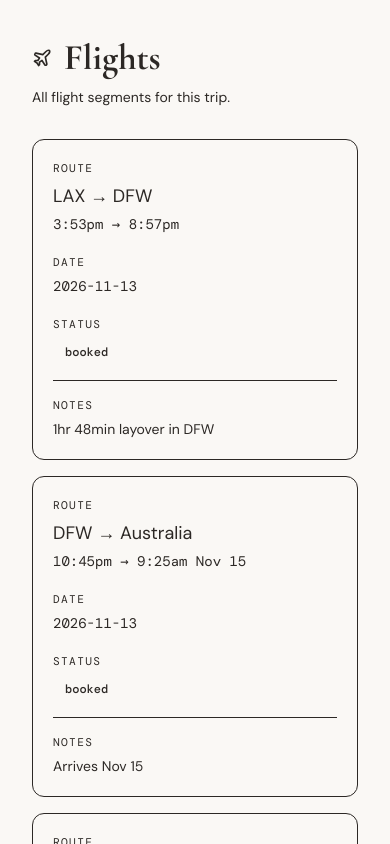
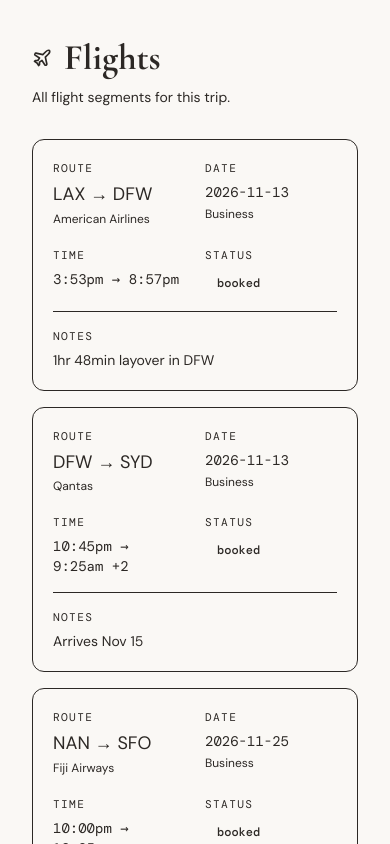
Before and after one commit to kya-lulu/travel-brain, a Next.js app: page /trips/australia-nov-2026 in a window 390 px wide. Shown: the part 2600-3444 px from the top of the page. Built offline with nearby package versions, Linux system fonts and the light colour scheme.

Commit message:
Redesign flight cards: airline/aircraft under route, cabin under date, dedicated time column

```diff
--- a/src/app/page.tsx
+++ b/src/app/page.tsx
@@ -21,7 +21,7 @@ const destinationImages: Record<string, string> = {
   "mobula-rays-jumping":
     "https://images.unsplash.com/photo-1544551763-46a013bb70d5?w=800&h=530&fit=crop&q=80",
   "kyrgyzstan-mountains-horses":
-    "https://images.unsplash.com/photo-1565967511849-76a60a516170?w=800&h=530&fit=crop&q=80",
+    "https://images.unsplash.com/photo-1506905925346-21bda4d32df4?w=800&h=530&fit=crop&q=80",
   "seoul-autumn":
     "https://images.unsplash.com/photo-1517154421773-0529f29ea451?w=800&h=530&fit=crop&q=80",
   "tropical-island-nz-mountains":
--- a/src/app/trips/[slug]/page.tsx
+++ b/src/app/trips/[slug]/page.tsx
@@ -93,7 +93,7 @@ const tripImages: Record<string, {
     ],
   },
   'stans-aug-2026': {
-    hero: 'https://images.unsplash.com/photo-1565967511849-76a60a516170?w=1400&h=500&fit=crop&q=80',
+    hero: 'https://images.unsplash.com/photo-1506905925346-21bda4d32df4?w=1400&h=500&fit=crop&q=80',
     gallery: [
       'https://images.unsplash.com/photo-1504280390367-361c6d9f38f4?w=500&h=350&fit=crop&q=80',
       'https://images.unsplash.com/photo-1600298882525-1ac42413b969?w=500&h=350&fit=crop&q=80',
@@ -389,37 +389,37 @@ export default async function TripPage({
                   className="p-5 md:p-6 rounded-xl bg-surface border border-border/60 shadow-card"
                   style={{ animation: `fadeInUp 0.4s ease-out ${0.05 * (idx + 1)}s backwards` }}
                 >
-                  <div className="grid grid-cols-1 md:grid-cols-4 gap-5 mb-4">
-                    <div className="md:col-span-2">
+                  {/* Primary row: Route / Date / Time / Status */}
+                  <div className="grid grid-cols-2 md:grid-cols-4 gap-5">
+                    <div>
                       <p className="font-mono text-[0.7rem] tracking-[0.12em] uppercase text-accent mb-1">Route</p>
-                      <p className="text-text font-display text-lg font-600">{flight.route}</p>
-                      {flight.time && (
-                        <p className="text-text font-mono text-sm font-500 mt-1">{flight.time}</p>
+                      <p className="text-text font-display text-lg font-600 leading-snug">{flight.route}</p>
+                      {flight.airline && (
+                        <p className="text-text-muted text-xs font-body mt-1">
+                          {flight.airline}{flight.aircraft ? ` · ${flight.aircraft}` : ''}
+                        </p>
                       )}
                     </div>
                     <div>
                       <p className="font-mono text-[0.7rem] tracking-[0.12em] uppercase text-accent mb-1">Date</p>
                       <p className="text-text font-mono text-sm">{flight.date}</p>
+                      {flight.cabin && (
+                        <p className="text-text-muted text-xs font-body mt-1">{flight.cabin}</p>
+                      )}
+                    </div>
+                    <div>
+                      <p className="font-mono text-[0.7rem] tracking-[0.12em] uppercase text-accent mb-1">Time</p>
+                      <p className="text-text font-mono text-sm font-500">{flight.time || '—'}</p>
                     </div>
                     <div>
                       <p className="font-mono text-[0.7rem] tracking-[0.12em] uppercase text-accent mb-1">Status</p>
                       <StatusBadge status={flight.status as TripStatus} label={flight.status} />
                     </div>
                   </div>
-                  {(flight.airline || flight.cabin || flight.confirmation || flight.notes) && (
-                    <div className="grid grid-cols-2 md:grid-cols-4 gap-4 pt-4 border-t border-border/40">
-                      {flight.airline && (
-                        <div>
-                          <p className="font-mono text-[0.7rem] tracking-[0.12em] uppercase text-accent mb-1">Airline</p>
-                          <p className="text-text-secondary text-sm font-body">{flight.airline}</p>
-                        </div>
-                      )}
-                      {flight.cabin && (
-                        <div>
-                          <p className="font-mono text-[0.7rem] tracking-[0.12em] uppercase text-accent mb-1">Cabin</p>
-                          <p className="text-text-secondary text-sm font-body">{flight.cabin}</p>
-                        </div>
-                      )}
+
+                  {/* Secondary row: Confirmation / Notes */}
+                  {(flight.confirmation || flight.notes) && (
+                    <div className="grid grid-cols-2 md:grid-cols-4 gap-4 pt-4 mt-4 border-t border-border/40">
                       {flight.confirmation && (
                         <div>
                           <p className="font-mono text-[0.7rem] tracking-[0.12em] uppercase text-accent mb-1">Confirmation</p>
@@ -429,7 +429,7 @@ export default async function TripPage({
                         </div>
                       )}
                       {flight.notes && (
-                        <div className="col-span-2 md:col-span-1">
+                        <div className="col-span-2 md:col-span-3">
                           <p className="font-mono text-[0.7rem] tracking-[0.12em] uppercase text-accent mb-1">Notes</p>
                           <p className="text-text-secondary text-sm font-body">{flight.notes}</p>
                         </div>
--- a/src/data/trips.ts
+++ b/src/data/trips.ts
@@ -6,6 +6,7 @@ export interface Flight {
   route: string;
   time?: string;
   airline?: string;
+  aircraft?: string;
   cabin?: string;
   confirmation?: string;
   status: 'booked' | 'pending' | 'needs_action' | 'canceled';
@@ -87,11 +88,11 @@ export const trips: Trip[] = [
     travelers: '4 adults (Terry, Janelle, Janelle\'s parents)',
     heroImage: 'kruger-safari-lion',
     flights: [
-      { segment: 1, date: '2026-04-21', route: 'ORD → LHR', time: '9:15pm → 11:15am +1', status: 'booked', notes: 'Overnight flight' },
-      { segment: 2, date: '2026-04-22', route: 'LHR → JNB', time: '7:00pm → 7:00am +1', status: 'booked', notes: 'Arrive JNB April 23' },
-      { segment: 3, date: '2026-04-23', route: 'JNB → HDS (Hoedspruit)', time: '10:30am → 11:30am', confirmation: 'XEB2ZT', status: 'booked', notes: 'Transfer to Shindzela upon arrival' },
-      { segment: 4, date: '2026-04-28', route: 'JNB → FRA', time: '6:35pm → 6:00am +1', airline: 'Condor', confirmation: 'AFR58A', status: 'booked', notes: '8hr layover in Frankfurt' },
-      { segment: 5, date: '2026-04-29', route: 'FRA → YYZ', time: '2:15pm → 3:45pm', confirmation: 'AFR58A', status: 'booked' },
+      { segment: 1, date: '2026-04-21', route: 'ORD → LHR', time: '9:15pm → 11:15am +1', airline: 'British Airways', cabin: 'Business', status: 'booked', notes: 'Overnight flight' },
+      { segment: 2, date: '2026-04-22', route: 'LHR → JNB', time: '7:00pm → 7:00am +1', airline: 'British Airways', cabin: 'Business', status: 'booked', notes: 'Arrive JNB April 23' },
+      { segment: 3, date: '2026-04-23', route: 'JNB → HDS (Hoedspruit)', time: '10:30am → 11:30am', airline: 'Airlink', confirmation: 'XEB2ZT', status: 'booked', notes: 'Regional hop, transfer to Shindzela' },
+      { segment: 4, date: '2026-04-28', route: 'JNB → FRA', time: '6:35pm → 6:00am +1', airline: 'Condor', aircraft: 'A330-900neo', cabin: 'Business', confirmation: 'AFR58A', status: 'booked', notes: '8hr layover in Frankfurt' },
+      { segment: 5, date: '2026-04-29', route: 'FRA → YYZ', time: '2:15pm → 3:45pm', airline: 'Condor', aircraft: 'A330-900neo', cabin: 'Business', confirmation: 'AFR58A', status: 'booked' },
     ],
     hotels: [
       { property: 'Shindzela Tented Camp', location: 'Timbavati Reserve', checkIn: '2026-04-23', checkOut: '2026-04-25', status: 'booked', cost: 'R47,310 ZAR (~$2,557 USD for 4 pax)', notes: 'Intimate bush camp, 5–8 guests per group' },
@@ -145,9 +146,9 @@ export const trips: Trip[] = [
     travelers: '2 adults',
     heroImage: 'mobula-rays-jumping',
     flights: [
-      { segment: 1, date: '2026-05-26', route: 'SEA → SJD', time: '9:45am → 2:10pm', status: 'booked', notes: 'Terry flight' },
-      { segment: 2, date: '2026-05-26', route: 'SFO → SJD', time: '10:50am → 2:02pm', confirmation: 'K3NPTC', status: 'booked', notes: 'Janelle flight' },
-      { segment: 3, date: '2026-05-31', route: 'SJD → SEA', time: '11:20am → 3:56pm', airline: 'Alaska', confirmation: 'IMDKIR', status: 'booked', notes: 'Changed from Delta JQDOIY (cancelled)' },
+      { segment: 1, date: '2026-05-26', route: 'SEA → SJD', time: '9:45am → 2:10pm', airline: 'Alaska Airlines', cabin: 'Economy', status: 'booked', notes: 'Terry flight' },
+      { segment: 2, date: '2026-05-26', route: 'SFO → SJD', time: '10:50am → 2:02pm', airline: 'Alaska Airlines', cabin: 'Economy', confirmation: 'K3NPTC', status: 'booked', notes: 'Janelle flight' },
+      { segment: 3, date: '2026-05-31', route: 'SJD → SEA', time: '11:20am → 3:56pm', airline: 'Alaska Airlines', cabin: 'Economy', confirmation: 'IMDKIR', status: 'booked', notes: 'Changed from Delta (cancelled)' },
     ],
     hotels: [
       { property: 'Park Hyatt Los Cabos', location: 'Cabo San Lucas', checkIn: '2026-05-26', checkOut: '2026-05-27', program: 'Hyatt', status: 'pending', notes: 'Pre-expedition night — needs to be changed/confirmed' },
@@ -194,10 +195,10 @@ export const trips: Trip[] = [
     travelers: '2 adults (Terry & Janelle)',
     heroImage: 'kyrgyzstan-mountains-horses',
     flights: [
-      { segment: 1, date: '2026-07-31', route: 'SEA → IST', time: '19:10 → 17:00 +1', confirmation: 'S3BPNY', status: 'booked', notes: 'Seats 4A and 6A booked' },
-      { segment: 2, date: '2026-08-01', route: 'IST → FRU (Bishkek)', time: '20:20 → 04:30 +1', airline: 'A321', confirmation: 'RP7MM5', status: 'booked', notes: '35K + $121/person. Seats booked.' },
-      { segment: 3, date: '2026-08-12', route: 'ALA → IST', time: '9:00am → 13:25', status: 'booked', notes: 'Almaty to Istanbul' },
-      { segment: 4, date: '2026-08-12', route: 'IST → SEA', status: 'needs_action', notes: 'Need to book IST→SEA connection. FinnAir HEL route (96MPQQ) cancelled. Options: direct IST 185K + $514, or 35K + $128, or 135K + $315, or 160K + $443' },
+      { segment: 1, date: '2026-07-31', route: 'SEA → IST', time: '19:10 → 17:00 +1', airline: 'Turkish Airlines', cabin: 'Business', confirmation: 'S3BPNY', status: 'booked', notes: 'Seats 4A & 6A' },
+      { segment: 2, date: '2026-08-01', route: 'IST → FRU (Bishkek)', time: '20:20 → 04:30 +1', airline: 'Turkish Airlines', aircraft: 'A321', cabin: 'Business', confirmation: 'RP7MM5', status: 'booked', notes: '35K + $121/person' },
+      { segment: 3, date: '2026-08-12', route: 'ALA → IST', time: '9:00am → 13:25', airline: 'Turkish Airlines', cabin: 'Business', status: 'booked', notes: 'Almaty to Istanbul' },
+      { segment: 4, date: '2026-08-12', route: 'IST → SEA', airline: 'TBD', cabin: 'Business', status: 'needs_action', notes: 'FinnAir HEL route cancelled. Options: direct IST 185K+$514, or 35K+$128, or 135K+$315' },
     ],
     hotels: [
       { property: 'TBD — Bishkek', location: 'Bishkek, Kyrgyzstan', checkIn: '2026-08-02', checkOut: '2026-08-03', status: 'not_booked', notes: 'Need to book — pre-trek acclimatization night' },
@@ -250,13 +251,13 @@ export const trips: Trip[] = [
     statusLabel: 'Partially Booked',
     travelers: 'Terry',
     flights: [
-      { segment: 1, date: '2026-09-24', route: 'SEA → SIN', time: '10:15am → 17:35 +1', status: 'booked', notes: 'Arrive Singapore Sept 25' },
-      { segment: 2, date: '2026-09-25', route: 'SIN → CGK', time: '18:30 → 19:20', status: 'booked', notes: 'Singapore to Jakarta same evening' },
-      { segment: 3, date: '2026-09-26', route: 'CGK → KOE', time: '7:05am → 11:05am', airline: 'Garuda', confirmation: 'AENN85', status: 'booked', notes: 'Jakarta to Kupang' },
-      { segment: 4, date: '2026-09-27', route: 'KOE → ARD', time: '8:30am → 9:30am', confirmation: 'HKSRAV', status: 'booked', notes: 'Kupang to Alor' },
-      { segment: 5, date: '2026-10-09', route: 'AMQ → CGK', time: '4:15pm → 5:40pm', airline: 'Garuda', confirmation: 'DOSB8U', status: 'booked', notes: 'Ambon to Jakarta — return from diving' },
-      { segment: 6, date: '2026-10-10', route: 'CGK → TPE', time: '2:40pm → 9:10pm', airline: 'Air France', confirmation: 'YRIBKT', status: 'booked', notes: 'Jakarta to Taipei' },
-      { segment: 7, date: '2026-10-13', route: 'TPE → SEA', time: '15:15 → 21:00', confirmation: 'FA6F6L', status: 'booked', notes: 'Taipei to Seattle. Alt: 21:50 arrival LAX + connection, or 8:45am departure.' },
+      { segment: 1, date: '2026-09-24', route: 'SEA → SIN', time: '10:15am → 17:35 +1', airline: 'Singapore Airlines', cabin: 'Business', status: 'booked', notes: 'Arrive Singapore Sept 25' },
+      { segment: 2, date: '2026-09-25', route: 'SIN → CGK', time: '18:30 → 19:20', airline: 'Singapore Airlines', cabin: 'Economy', status: 'booked', notes: 'Same evening connection' },
+      { segment: 3, date: '2026-09-26', route: 'CGK → KOE', time: '7:05am → 11:05am', airline: 'Garuda Indonesia', cabin: 'Economy', confirmation: 'AENN85', status: 'booked', notes: 'Jakarta to Kupang' },
+      { segment: 4, date: '2026-09-27', route: 'KOE → ARD', time: '8:30am → 9:30am', airline: 'TransNusa', cabin: 'Economy', confirmation: 'HKSRAV', status: 'booked', notes: 'Kupang to Alor' },
+      { segment: 5, date: '2026-10-09', route: 'AMQ → CGK', time: '4:15pm → 5:40pm', airline: 'Garuda Indonesia', cabin: 'Economy', confirmation: 'DOSB8U', status: 'booked', notes: 'Ambon to Jakarta' },
+      { segment: 6, date: '2026-10-10', route: 'CGK → TPE', time: '2:40pm → 9:10pm', airline: 'Air France', cabin: 'Business', confirmation: 'YRIBKT', status: 'booked', notes: 'Jakarta to Taipei' },
+      { segment: 7, date: '2026-10-13', route: 'TPE → SEA', time: '15:15 → 21:00', airline: 'EVA Air', cabin: 'Business', confirmation: 'FA6F6L', status: 'booked', notes: 'Alt: 21:50 LAX + connection, or 8:45am departure' },
     ],
     hotels: [
       { property: 'Park Hyatt Jakarta', location: 'Jakarta, Indonesia', checkIn: '2026-09-25', checkOut: '2026-09-26', program: 'Hyatt', status: 'not_booked', notes: 'Overnight transit — needs booking' },
@@ -354,9 +355,9 @@ export const trips: Trip[] = [
     travelers: 'Terry',
     heroImage: 'tropical-island-nz-mountains',
     flights: [
-      { segment: 1, date: '2026-11-13', route: 'LAX → DFW', time: '3:53pm → 8:57pm', status: 'booked', notes: '1hr 48min layover in DFW' },
-      { segment: 2, date: '2026-11-13', route: 'DFW → Australia', time: '10:45pm → 9:25am Nov 15', status: 'booked', notes: 'Arrives Nov 15' },
-      { segment: 3, date: '2026-11-25', route: 'NAN → SFO', time: '10:00pm → 12:25pm', confirmation: 'C4R3MG', status: 'booked', notes: 'Nadi (Fiji) to San Francisco. Return via Fiji.' },
+      { segment: 1, date: '2026-11-13', route: 'LAX → DFW', time: '3:53pm → 8:57pm', airline: 'American Airlines', cabin: 'Business', status: 'booked', notes: '1hr 48min layover in DFW' },
+      { segment: 2, date: '2026-11-13', route: 'DFW → SYD', time: '10:45pm → 9:25am +2', airline: 'Qantas', cabin: 'Business', status: 'booked', notes: 'Arrives Nov 15' },
+      { segment: 3, date: '2026-11-25', route: 'NAN → SFO', time: '10:00pm → 12:25pm', airline: 'Fiji Airways', cabin: 'Business', confirmation: 'C4R3MG', status: 'booked', notes: 'Return via Fiji' },
     ],
     hotels: [],
     actionItems: [
@@ -397,7 +398,7 @@ export const trips: Trip[] = [
     travelers: 'TBD (likely 2–4)',
     heroImage: 'singapore-gardens-night',
     flights: [
-      { segment: 1, date: '2026-12-24', route: 'SEA → SIN', status: 'booked' },
+      { segment: 1, date: '2026-12-24', route: 'SEA → SIN', airline: 'Singapore Airlines', cabin: 'Business', status: 'booked', notes: 'Christmas Eve departure' },
     ],
     hotels: [
       { property: 'Andaz Singapore', location: 'Singapore', program: 'Hyatt', status: 'not_booked', notes: 'Modern, mid-range Hyatt' },
```
